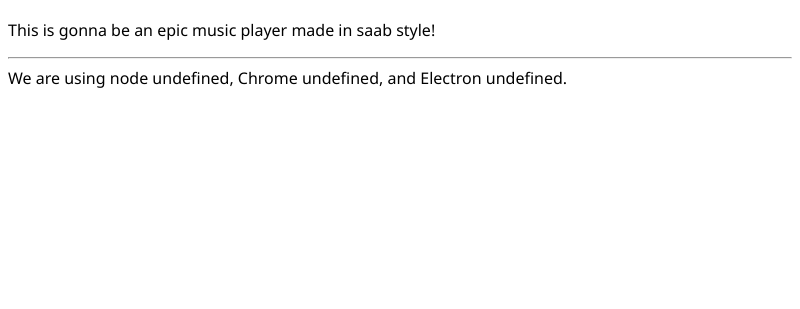
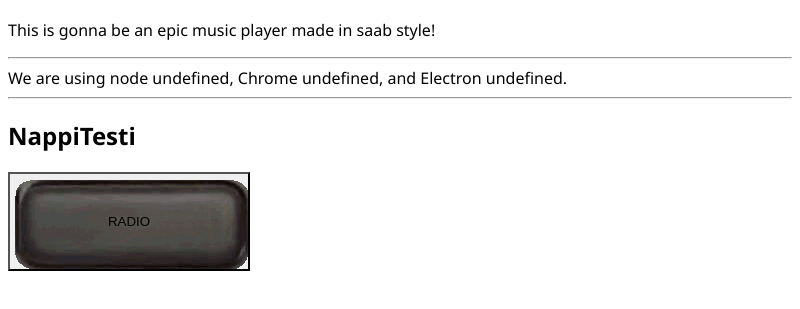
Before and after one commit to saabismi/SuapinRatio, an Electron app: page index.html in a window 800 px wide. Shown: the part 67-376 px from the top of the page. Drawn offline with Linux system fonts and the light colour scheme.

Commit message:
custom titlebar is completely removed

```diff
--- a/index.html
+++ b/index.html
@@ -17,10 +17,15 @@
 
 <hr>
 
-
 We are using node <script>document.write(process.versions.node)</script>,
 Chrome <script>document.write(process.versions.chrome)</script>,
 and Electron <script>document.write(process.versions.electron)</script>.
+
+<hr>
+
+<h2>NappiTesti</h2>
+
+<button class="saab" onclick="buttonToggle()">RADIO</button>
 
 
 </body>
--- a/main.js
+++ b/main.js
@@ -6,7 +6,6 @@ function createWindow() {
     const win = new BrowserWindow({
         width: 800,
         height: 600,
-        frame: false,
         webPreferences: {
             nodeIntegration: true
 
--- a/style.css
+++ b/style.css
@@ -5,3 +5,9 @@ box-sizing: border-box;
 body {
 font-family: 'Segoe UI', Tahoma, Geneva, Verdana, sans-serif;
 }
+
+button.saab {
+width:242px;
+height:99px;
+background-image: url(resources/nappi.gif);
+}
```
